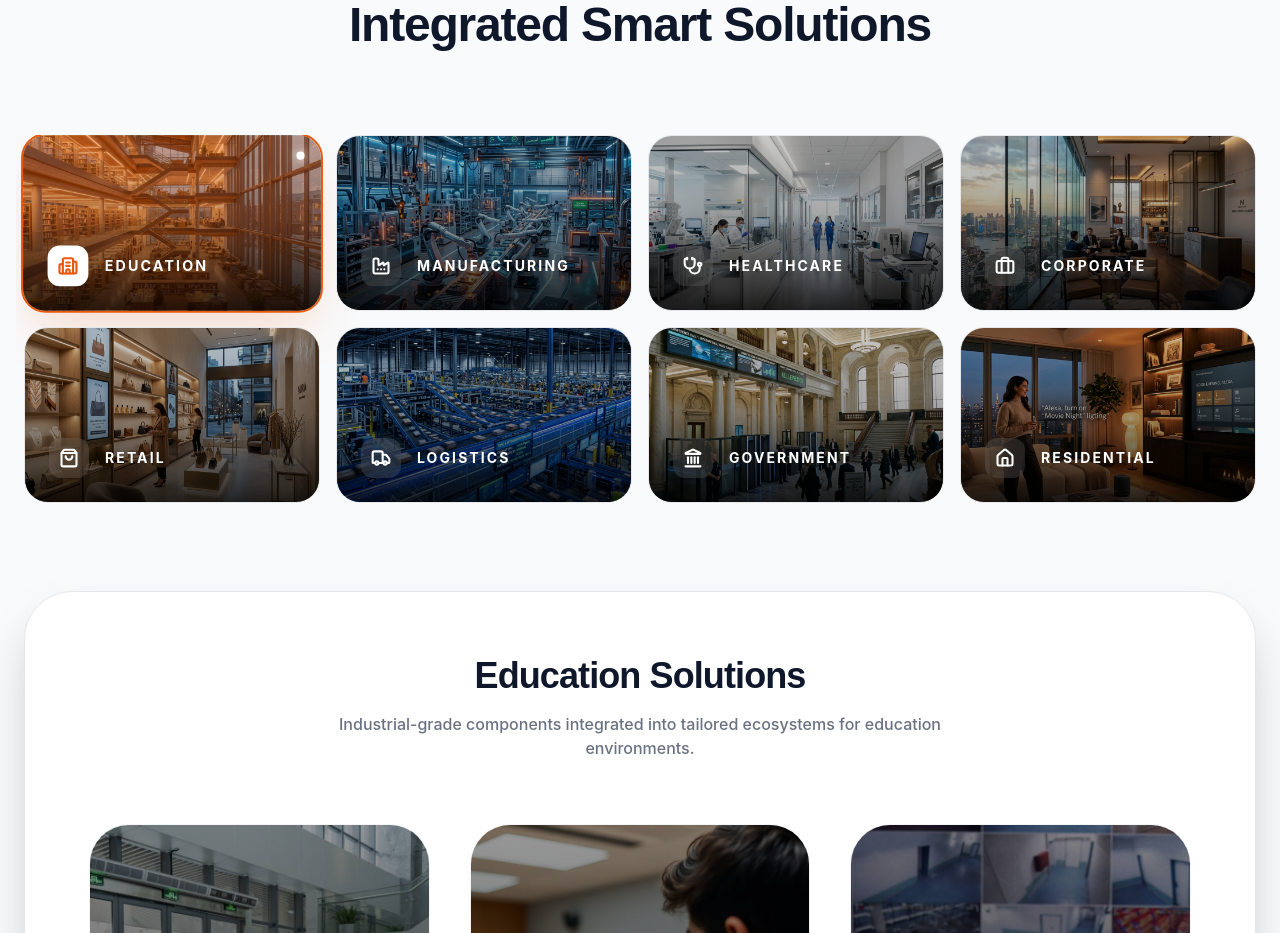
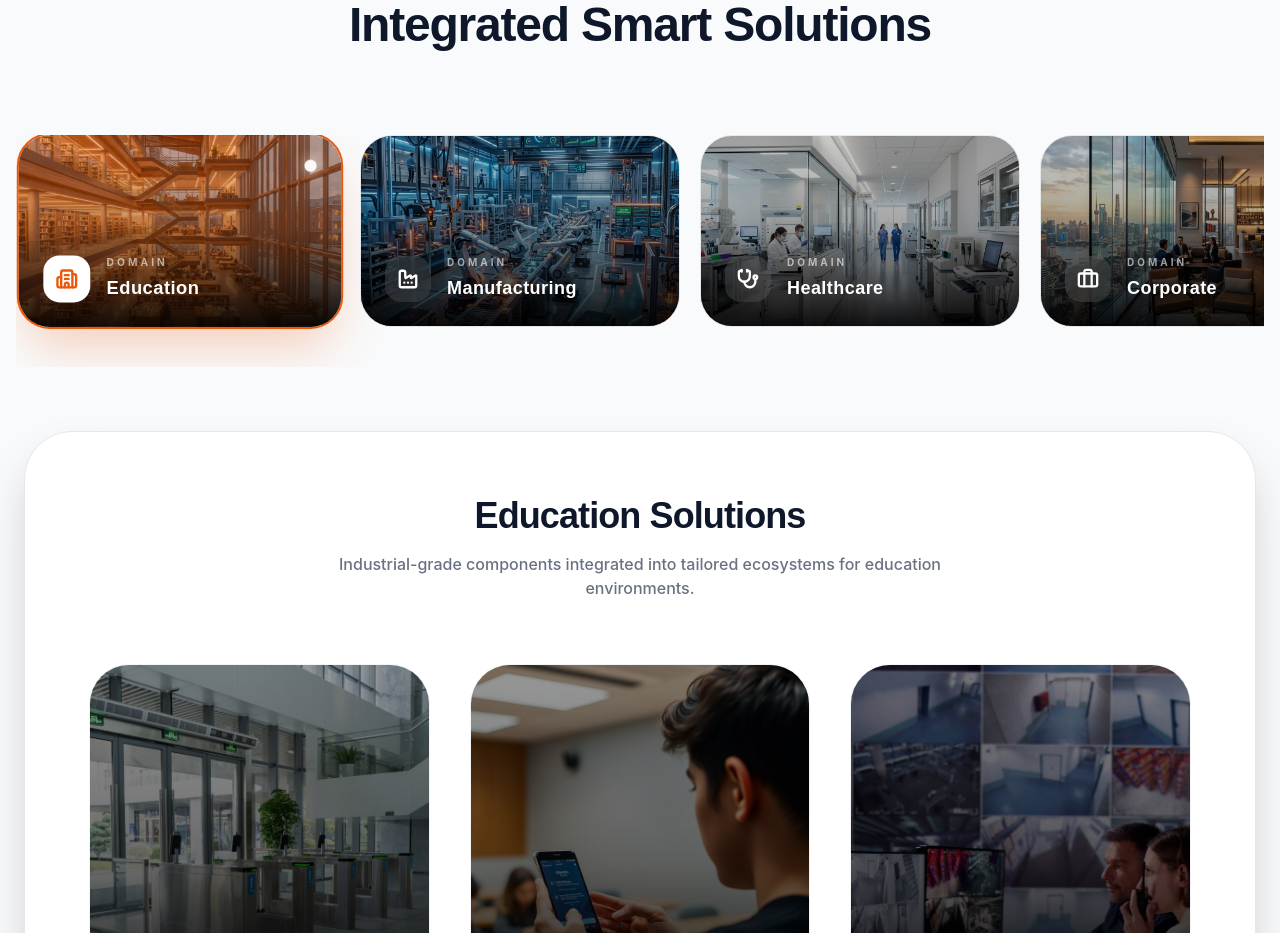
Before and after one commit to deepanshu076/NxSolution, a React (Vite) app: page /solutions in a window 1280 px wide. Shown: the part 780-1713 px from the top of the page. Built offline with nearby package versions, Linux system fonts and the light colour scheme.

Commit message:
feat: convert domain selector to slider and use click events for selection

```diff
--- a/src/pages/Solutions.tsx
+++ b/src/pages/Solutions.tsx
@@ -94,17 +94,20 @@ export default function Solutions() {
             <h2 className="text-3xl md:text-5xl font-display font-bold text-brand-black leading-tight">Integrated Smart Solutions</h2>
           </div>
 
-          <div className="flex gap-4 md:grid md:grid-cols-2 lg:grid-cols-4 mb-16 overflow-x-auto pb-6 scrollbar-hide px-2 -mx-2">
+          <div className="relative mb-16 group/slider">
+            <div
+              className="flex gap-5 overflow-x-auto pb-10 px-2 -mx-2 scrollbar-hide snap-x snap-mandatory scroll-smooth"
+            >
               {domainList.map((dom) => {
                 const isActive = activeDomain === dom.id;
                 return (
                   <button
                     key={dom.id}
-                  onMouseEnter={() => setActiveDomain(dom.id)}
-                  className={`relative flex flex-col items-start justify-end p-6 rounded-3xl transition-all duration-500 min-w-[260px] lg:min-w-0 h-44 overflow-hidden group outline-none
+                    onClick={() => setActiveDomain(dom.id)}
+                    className={`relative flex flex-col items-start justify-end p-6 rounded-[2rem] transition-all duration-500 min-w-[280px] md:min-w-[320px] h-48 overflow-hidden group outline-none snap-start
                       ${isActive
-                      ? "shadow-2xl shadow-brand-walnut/20 scale-[1.02] border-2 border-brand-walnut"
-                      : "bg-white border border-gray-200 hover:border-brand-walnut/30 hover:shadow-xl hover:-translate-y-1"
+                        ? "shadow-2xl shadow-brand-walnut/30 scale-[1.02] border-2 border-brand-walnut"
+                        : "bg-white border border-gray-200 hover:border-brand-walnut/30 hover:shadow-xl"
                       }`}
                   >
                     {/* Background Image with Overlays */}
@@ -115,26 +118,30 @@ export default function Solutions() {
                         className={`w-full h-full object-cover transition-transform duration-1000 ${isActive ? 'scale-110' : 'group-hover:scale-110'}`}
                       />
                       <div className={`absolute inset-0 transition-colors duration-500 ${isActive ? 'bg-brand-walnut/40' : 'bg-black/20 group-hover:bg-black/40'}`} />
-                    <div className="absolute inset-0 bg-gradient-to-t from-black/80 via-black/20 to-transparent" />
+                      <div className="absolute inset-0 bg-gradient-to-t from-black/90 via-black/20 to-transparent" />
                     </div>
 
                     {/* Content */}
                     <div className="relative z-10 flex items-center gap-4">
-                    <div className={`p-2.5 rounded-xl transition-all duration-500 ${isActive ? 'bg-white text-brand-walnut shadow-lg' : 'bg-white/10 text-white backdrop-blur-md'}`}>
-                      <dom.icon size={20} strokeWidth={2.5} />
+                       <div className={`p-3 rounded-2xl transition-all duration-500 ${isActive ? 'bg-white text-brand-walnut shadow-lg' : 'bg-white/10 text-white backdrop-blur-md'}`}>
+                         <dom.icon size={22} strokeWidth={2.5} />
                        </div>
-                    <span className="text-sm font-bold uppercase tracking-[0.15em] text-white">
+                       <div className="flex flex-col items-start">
+                         <span className="text-[10px] font-bold uppercase tracking-[0.3em] text-white/60 mb-1">Domain</span>
+                         <span className="text-lg font-display font-bold text-white tracking-wide">
                            {dom.name}
                          </span>
+                       </div>
                     </div>
 
                     {/* Active Indicator Pin */}
                     {isActive && (
-                    <div className="absolute top-4 right-4 w-2 h-2 rounded-full bg-white shadow-[0_0_10px_white]" />
+                      <div className="absolute top-6 right-6 w-3 h-3 rounded-full bg-white shadow-[0_0_15px_white] animate-pulse" />
                     )}
                   </button>
                 );
               })}
+            </div>
           </div>
 
           {/* Solutions Grid */}
```
Lines whose indentation alone changed are shown as unchanged.
